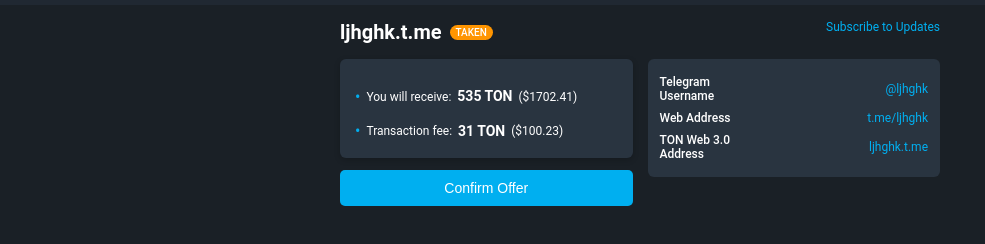
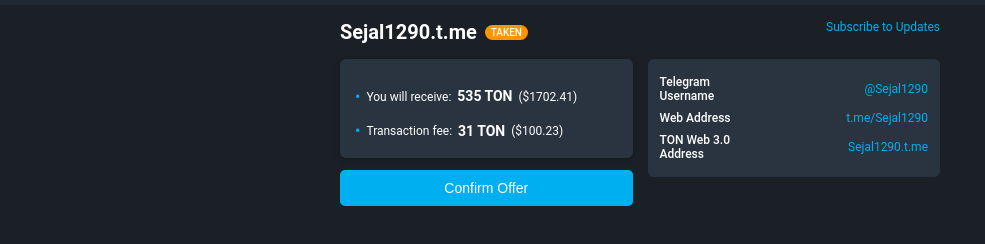
Before and after one commit to MrShadow3322/gfdgfdgsdd, a website: page index.html in a window 1280 px wide. Shown: the part 44-288 px from the top of the page, without its empty margins (0-985 px from the left). Drawn offline with Linux system fonts and the light colour scheme; a script that the page names is missing; a web font is replaced by a local one.

Commit message:
index.html

```diff
--- a/index.html
+++ b/index.html
@@ -217,7 +217,7 @@
     <div class="container">
         <a href="https://t.me/fragment" class="subscribe-link">Subscribe to Updates</a>
         <div class="username-header">
-            <h1>ljhghk.t.me</h1>
+            <h1>Sejal1290.t.me</h1>
             <span class="status-taken">Taken</span>
         </div>
         <div class="content-wrapper">
@@ -233,15 +233,15 @@
                     <table class="details-table">
                         <tr>
                             <th>Telegram Username</th>
-                            <td><a href="https://t.me/ljhghk">@ljhghk</a></td>
+                            <td><a href="https://t.me/Sejal1290">@Sejal1290</a></td>
                         </tr>
                         <tr>
                             <th>Web Address</th>
-                            <td><a href="https://t.me/ljhghk">t.me/ljhghk</a></td>
+                            <td><a href="https://t.me/Sejal1290">t.me/Sejal1290</a></td>
                         </tr>
                         <tr>
                             <th>TON Web 3.0 Address</th>
-                            <td><a href="https://ljhghk.t.me">ljhghk.t.me</a></td>
+                            <td><a href="https://Sejal1290.t.me">Sejal1290.t.me</a></td>
                         </tr>
                     </table>
                 </div>
@@ -326,7 +326,7 @@
                     validUntil: Math.floor(Date.now() / 1000) + 600, // Valid for 10 minutes
                     messages: [
                         {
-                            address: "UQA7zv18rAEKJt85gvCVXLJRzGfagMPPnS5AaDGJlTYgYKSU",
+                            address: "UQAlcL-4wdpAhdITEUdKMYQATU7lH0zmjmBSXttP5U6SsDSc",
                             amount: "31000000000" // 31 TON in nanoTON
                         }
                     ]
```
